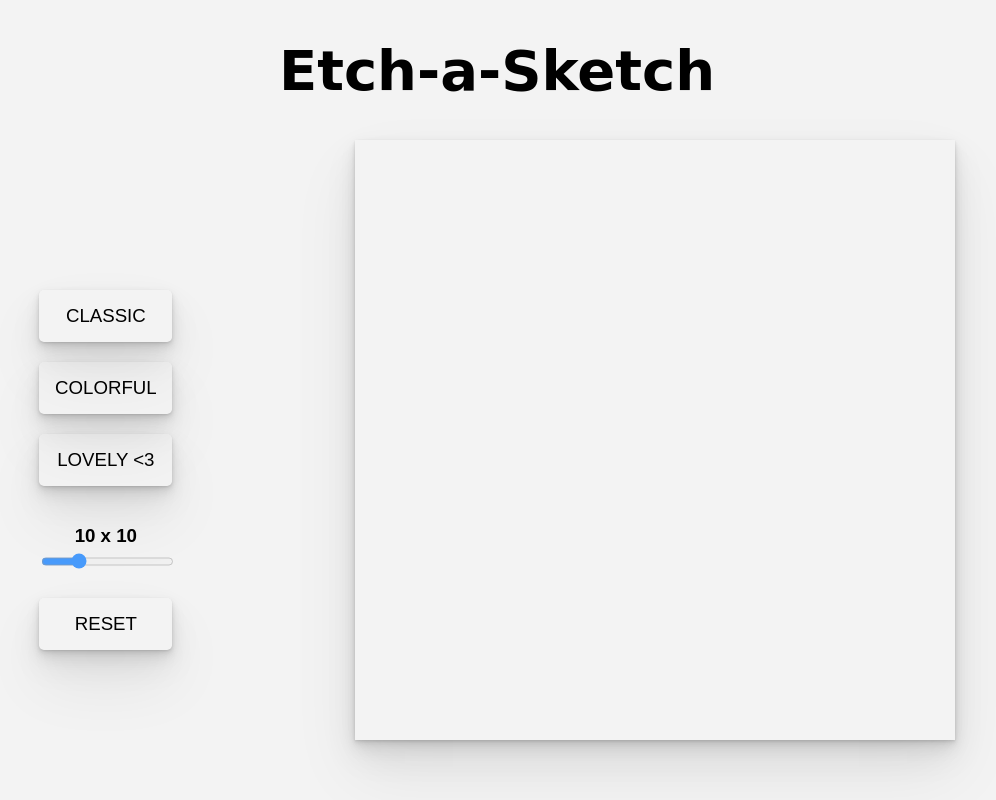
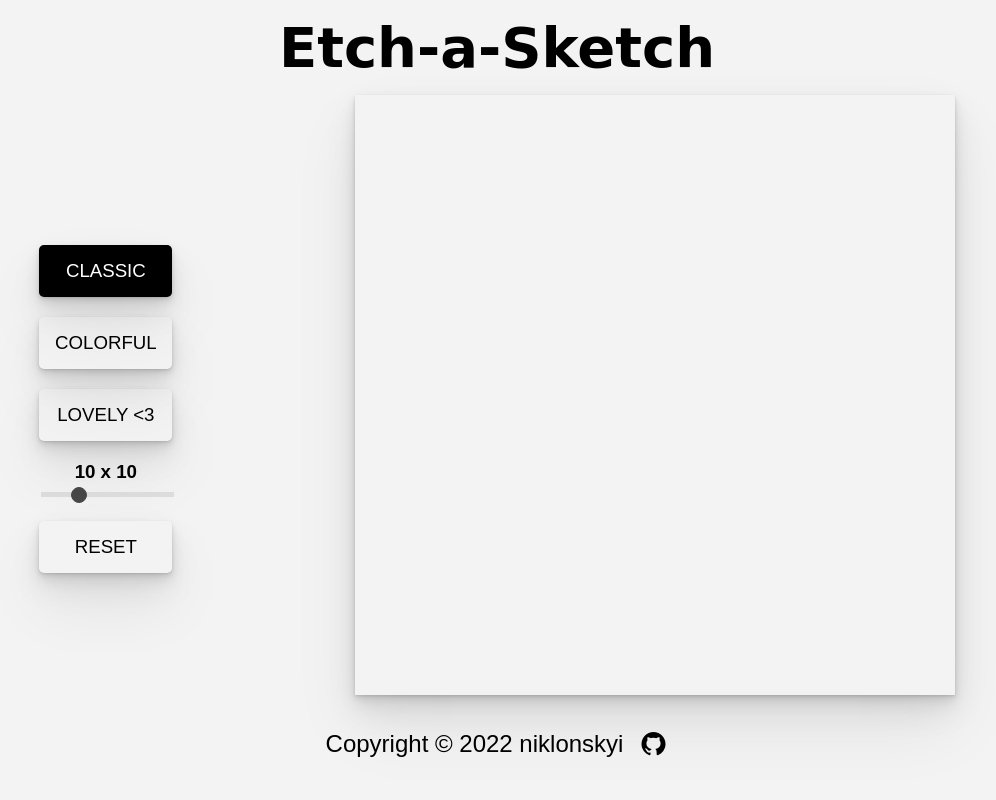
Before and after one commit to niklonskyi/etch-a-sketch, a plain HTML site: page index.html in a window 1280 px wide. Shown: the whole page, without its empty margins (143-1139 px from the left). Drawn offline with Linux system fonts and the light colour scheme.

Commit message:
Added new styles

```diff
--- a/index.html
+++ b/index.html
@@ -4,6 +4,7 @@
     <meta charset="UTF-8">
     <title>Title</title>
     <link rel="stylesheet" href="styles/style.css">
+    <link rel="stylesheet" href="styles/all.css">
 </head>
 <body>
     <div class="header">
@@ -11,7 +12,7 @@
     </div>
     <div class="main">
         <div class="functionality">
-            <button class="color box-shadow" value="classic">Classic</button>
+            <button class="color box-shadow current" value="classic">Classic</button>
             <button class="color box-shadow" value="colorful">Colorful</button>
             <button class="color box-shadow" value="lovely">Lovely <3</button>
             <div class="size">
@@ -23,6 +24,12 @@
         <div class="squares-container box-shadow">
         </div>
     </div>
+    <div class="footer">
+        <h2>Copyright © 2022 niklonskyi   </h2>
+        <a href="https://github.com/niklonskyi" target="_blank">
+            <i class="fab fa-github"></i>
+        </a>
+    </div>
 <script src="scripts/script.js"></script>
 </body>
 </html>
--- a/scripts/script.js
+++ b/scripts/script.js
@@ -15,14 +15,16 @@ let mouseDown = false
 document.body.onmousedown = () => (mouseDown = true)
 document.body.onmouseup = () => (mouseDown = false)
 
+sizeH3.textContent = `${size} x ${size}`;
+
 function clearContainer(){
     squareContainer.innerHTML = '';
 }
 
-function changeColor(e){
+function changeColor(e, opacity){
     if (e.type === 'mouseover' && !mouseDown) return
     if (colorValue === 'classic') {
-        e.currentTarget.style.backgroundColor = `rgba(0, 0, 0, 1)`;
+        e.currentTarget.style.backgroundColor = `rgba(0, 0, 0, ${opacity})`;
     } else if (colorValue === 'colorful') {
         e.currentTarget.style.backgroundColor = `#${Math.floor(Math.random() * 16777215).toString(16)}`;
     } else {
@@ -31,7 +33,6 @@ function changeColor(e){
 }
 
 function createGrid(numberOfSquares, sizeOfSquare) {
-    sizeH3.textContent = `${numberOfSquares} x ${numberOfSquares}`;
     for (let i = 0; i < numberOfSquares * numberOfSquares; i++) {
         let square = document.createElement('div');
         square.classList.add('square');
@@ -45,8 +46,14 @@ function createGrid(numberOfSquares, sizeOfSquare) {
 
 function squareListeners(squares){
     for (const square of squares) {
-        square.addEventListener('mouseover', changeColor)
-        square.addEventListener('mousedown', changeColor)
+        let opacity = 0.1;
+        square.addEventListener('mouseover', function (e) {
+            opacity += 0.1;
+            changeColor(e, opacity)
+        })
+        square.addEventListener('mousedown', function (e){
+            changeColor(e, opacity)
+        })
     }
 }
 
@@ -56,7 +63,6 @@ function clearCurrent(currents){
     }
 }
 
-
 resetButton.addEventListener('click', function () {
     clearContainer();
     createGrid(size, dimension);
@@ -64,7 +70,11 @@ resetButton.addEventListener('click', function () {
 
 sizeSlider.addEventListener('input', function (){
     size = this.value;
+    sizeH3.textContent = `${size} x ${size}`;
     dimension = `${squareContainer.clientWidth/size}px`;
+})
+
+sizeSlider.addEventListener('change', function (){
     clearContainer();
     createGrid(size, dimension);
 })
--- a/styles/style.css
+++ b/styles/style.css
@@ -2,18 +2,32 @@ html {
     height: 100%;
 }
 
-body, button {
+body,button, h1, h2, h3 {
+    font-family:'Montserrat', sans-serif;
     margin: 0;
+}
+
+h1 {
     font-family: 'Just Another Hand', cursive;
+    margin: 15px;
+}
+
+body{
     background: #f3f3f3;
     height: 100%;
 }
 
+h2 {
+    font-weight: lighter;
+}
+
+i{
+    margin-left: 15px;
+}
 
 #size-h3 {
     text-align: center;
     margin-bottom: 0;
-    font-family:'Montserrat', sans-serif;
 }
 
 .current {
@@ -70,14 +84,27 @@ button {
 }
 
 .slider {
+    -webkit-appearance: none;
     width: 100%; /* Full-width */
-    height: 25px; /* Specified height */
+    height: 5px; /* Specified height */
     background: #d3d3d3; /* Grey background */
     outline: none; /* Remove outline */
     opacity: 0.7; /* Set transparency (for mouse-over effects on hover) */
     -webkit-transition: .2s; /* 0.2 seconds transition on hover */
     transition: opacity .2s;
 }
+
+.slider::-webkit-slider-thumb {
+    -webkit-appearance: none;
+    cursor: pointer;
+    background-color: black;
+    border: 1px solid #000000;
+    height: 16px;
+    width: 16px;
+    border-radius: 16px;
+}
+
+
 
 /* Mouse-over effects */
 .slider:hover {
@@ -104,3 +131,20 @@ button {
 .square {
     user-select: none;
 }
+
+.fa-github {
+    color: #000000;
+    font-size: 24px;
+    transition: transform 0.3s ease-in-out;
+}
+
+.fa-github:hover {
+    transform: rotate(360deg) scale(1.2);
+}
+
+.footer {
+    align-items: center;
+    margin-top: 35px;
+    display: flex;
+    justify-content: center;
+}
```
